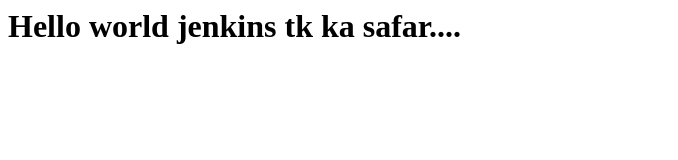
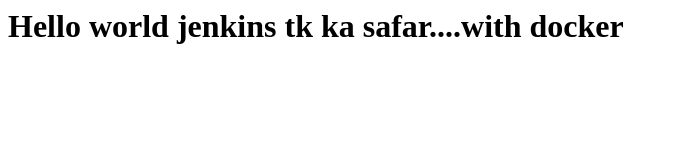
Before and after one commit to Abhaykr2/d2, a plain HTML site: page index.html in a window 1280 px wide. Shown: the whole page, without its empty margins (0-678 px from the left). Drawn offline with Linux system fonts and the light colour scheme.

Commit message:
Fourth coomit

```diff
--- a/index.html
+++ b/index.html
@@ -1 +1 @@
-<h1> Hello world jenkins tk ka safar....</h1>
+<h1> Hello world jenkins tk ka safar....with docker</h1>
```
